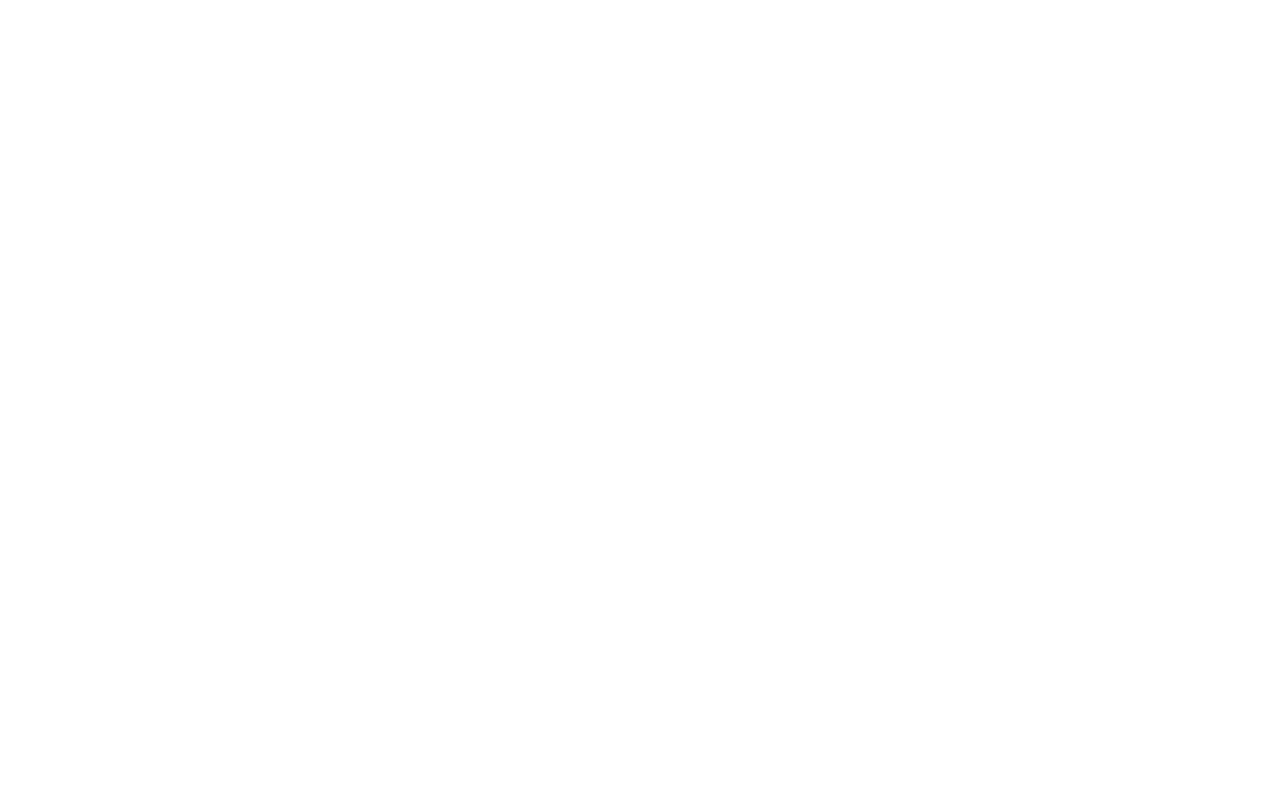
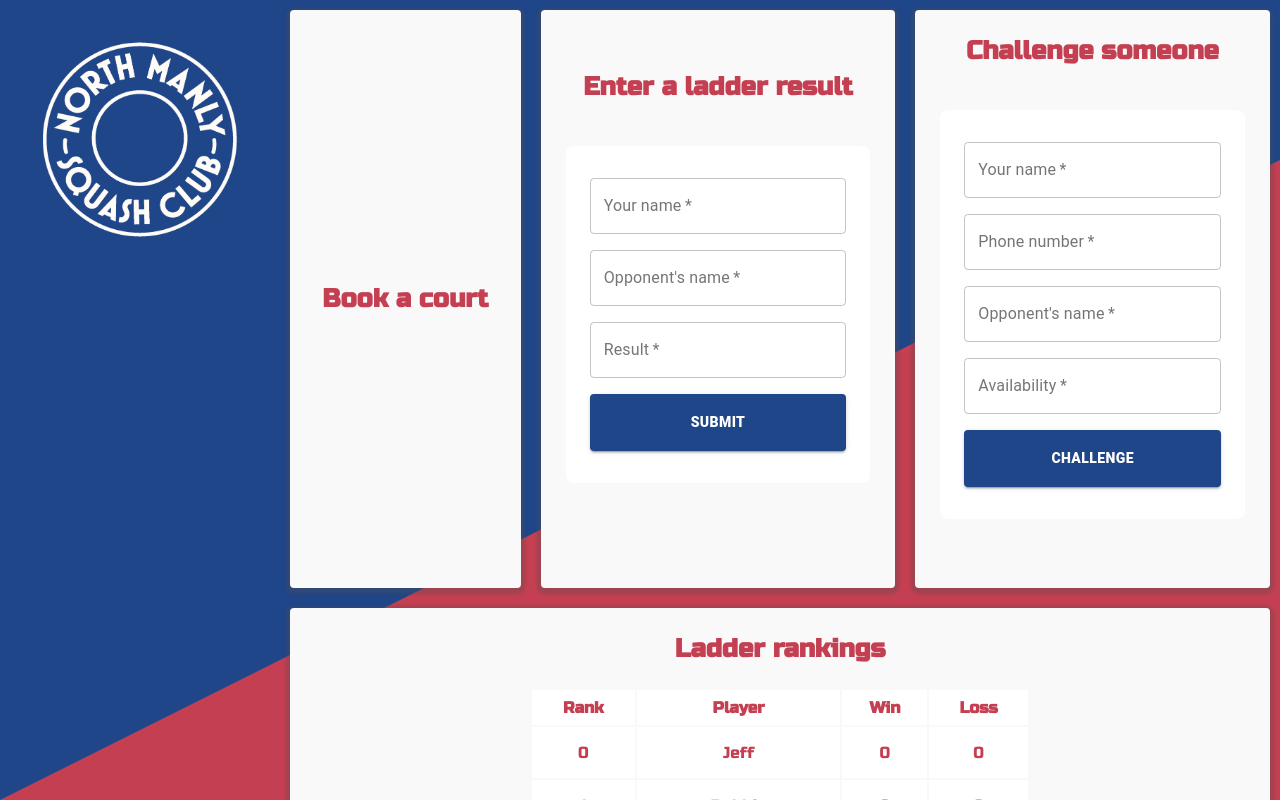
Before and after one commit to gpitot/northmanlysquash, a React (Create React App) app: page / in a window 1280 px wide. Shown: the top 800 px of the page. Built offline with nearby package versions, Linux system fonts and the light colour scheme.

Commit message:
add google forms

```diff
--- a/src/App.js
+++ b/src/App.js
@@ -1,6 +1,12 @@
-
+import React from "react";
+import Landing from "./pages/Landing";
+import Theme from "./Theme";
 function App() {
-  return null;
+  return (
+    <Theme>
+      <Landing />
+    </Theme>
+  );
 }
 
 export default App;
--- /dev/null
+++ b/src/Theme/index.js
@@ -0,0 +1,23 @@
+import React from "react";
+import { createMuiTheme } from "@material-ui/core/styles";
+import { ThemeProvider } from "@material-ui/styles";
+import { red } from "@material-ui/core/colors";
+
+const theme = createMuiTheme({
+  palette: {
+    primary: {
+      // Purple and green play nicely together.
+      main: "#1f4689",
+    },
+    secondary: {
+      // This is green.A700 as hex.
+      main: "#c43f51",
+    },
+  },
+});
+
+const Theme = ({ children }) => {
+  return <ThemeProvider theme={theme}>{children}</ThemeProvider>;
+};
+
+export default Theme;
--- /dev/null
+++ b/src/pages/Form/index.js
@@ -0,0 +1,101 @@
+import React, { useState } from "react";
+
+import { makeStyles } from "@material-ui/core/styles";
+import { Button, TextField } from "@material-ui/core";
+
+const useStyles = makeStyles({
+  form: {
+    display: "flex",
+    flexDirection: "column",
+    width: "100%",
+    maxWidth: 500,
+    margin: "44px auto",
+    padding: 24,
+    background: "white",
+    borderRadius: 8,
+  },
+
+  formField: {
+    margin: "8px 0",
+  },
+
+  button: {
+    color: "white",
+    fontWeight: 800,
+    margin: "8px 0",
+    padding: "16px",
+  },
+
+  input: {
+    fontFamily: "Russo One, sans-serif",
+    "&::placeholder": {
+      fontFamily: "Russo One, sans-serif",
+    },
+  },
+
+  submitted: {
+    color: "#1f4689",
+  },
+});
+
+const Form = ({ url, fields, submitText, submittedText }) => {
+  const DEFAULT_STATE = {};
+  fields.forEach(({ name }) => (DEFAULT_STATE[name] = ""));
+
+  const [formData, setFormData] = useState(DEFAULT_STATE);
+  const [submitted, setSubmitted] = useState(false);
+  const classes = useStyles();
+
+  const handleChange = (e) => {
+    setFormData({
+      ...formData,
+      [e.target.name]: e.target.value,
+    });
+  };
+
+  const handleSubmit = (e) => {
+    e.preventDefault();
+
+    const data = new FormData();
+    fields.forEach(({ id, name }) => {
+      data.append(id, formData[name]);
+    });
+    fetch(url, { method: "post", body: data });
+    setSubmitted(true);
+  };
+
+  if (submitted) {
+    return <h1 className={classes.submitted}>{submittedText}</h1>;
+  }
+
+  return (
+    <form className={classes.form} onSubmit={handleSubmit}>
+      {fields.map(({ name, label }) => (
+        <TextField
+          className={classes.formField}
+          variant="outlined"
+          label={label}
+          name={name}
+          onChange={handleChange}
+          required
+          InputProps={{
+            classes: {
+              input: classes.input,
+            },
+          }}
+        />
+      ))}
+
+      <Button
+        type="submit"
+        color="primary"
+        variant="contained"
+        className={classes.button}
+      >
+        {submitText}
+      </Button>
+    </form>
+  );
+};
+
+export default Form;
--- a/src/pages/Landing/index.js
+++ b/src/pages/Landing/index.js
@@ -0,0 +1,112 @@
+import React, { useEffect, useRef } from "react";
+import "./style.scss";
+import Ranks from "../Ranks";
+import Form from "../Form";
+
+const Landing = () => {
+  const canvasEl = useRef(null);
+
+  useEffect(() => {
+    const canvas = canvasEl.current;
+    const width = window.innerWidth;
+    const height = window.innerHeight;
+    canvas.width = width;
+    canvas.height = height;
+
+    const ctx = canvas.getContext("2d");
+    ctx.fillStyle = "#1f4689";
+    ctx.fillRect(0, 0, width, height);
+
+    //red
+    ctx.fillStyle = "#c43f51";
+    ctx.beginPath();
+    ctx.moveTo(width, height / 5);
+    ctx.lineTo(0, height);
+    ctx.lineTo(width, height);
+    ctx.lineTo(width, height / 5);
+    ctx.fill();
+  }, []);
+
+  return (
+    <section className="area">
+      <canvas id="bg" ref={canvasEl}></canvas>
+      <img className="logo" src="/logo-white.png" />
+
+      <div className="container">
+        <a
+          className="box"
+          href="http://www.tennisvenues.com.au/booking/warringah-recreation-centre-squash"
+        >
+          <h1>Book a court</h1>
+          {/* <h5>$17.50</h5>
+          <h5>7-10pm</h5> */}
+        </a>
+        <div className="box" href="https://forms.gle/yoUpRaYPc8mnvMBG6">
+          <h1>Enter a ladder result</h1>
+          <Form
+            url="https://docs.google.com/forms/u/0/d/e/1FAIpQLSfduxmW8QYUZ7prmCMvsFBVk0YaaGq7-BXp8NkF51LI16q1gQ/formResponse"
+            submitText={"Submit"}
+            fields={[
+              {
+                id: "entry.1876331337",
+                name: "challenger",
+                label: "Your name",
+              },
+              {
+                id: "entry.1213379668",
+                name: "opponent",
+                label: "Opponent's name",
+              },
+              {
+                id: "entry.642223520",
+                name: "result",
+                label: "Result",
+              },
+            ]}
+            submittedText="Result submitted"
+          />
+        </div>
+
+        <div className="box" href="https://forms.gle/yoUpRaYPc8mnvMBG6">
+          <h1>Challenge someone</h1>
+          <Form
+            url="https://docs.google.com/forms/u/0/d/e/1FAIpQLSdZGiuxlFoJ9wstQXQNUJrlfY1IXGRgmIsTemN6TVuHFJATTA/formResponse"
+            submitText={"Challenge"}
+            fields={[
+              {
+                id: "entry.239854278",
+                name: "challenger",
+                label: "Your name",
+              },
+              {
+                  id: "entry.891488740",
+                  name : "contact",
+                  label : "Phone number",
+              },
+              {
+                id: "entry.1262188678",
+                name: "opponent",
+                label: "Opponent's name",
+              },
+              {
+                id: "entry.1965906427",
+                name: "availability",
+                label: "Availability",
+              },
+            ]}
+            submittedText="Opponent challenged"
+          />
+        </div>
+        <a
+          className="box"
+          href="https://www.facebook.com/groups/427687110671206"
+        >
+          <h1>Ladder rankings</h1>
+          <Ranks />
+        </a>
+      </div>
+    </section>
+  );
+};
+
+export default Landing;
--- /dev/null
+++ b/src/pages/Landing/style.scss
@@ -0,0 +1,92 @@
+@import url("https://fonts.googleapis.com/css2?family=Anton&display=swap");
+@import url('https://fonts.googleapis.com/css2?family=Russo+One&display=swap');
+
+$blue: #1f4689;
+$red: #c43f51;
+$white : #f9f9f9;
+
+.area {
+  min-height: 100vh;
+  width: 100%;
+
+  display: flex;
+  justify-content: space-around;
+  align-items: center;
+  // font-family: "Anton", sans-serif;
+  font-family: 'Russo One', sans-serif;
+
+  @media (max-width:850px) {
+      flex-direction: column;
+  }
+
+  #bg {
+    position: fixed;
+    top: 0;
+    left: 0;
+    width: 100%;
+    height: 100%;
+    z-index: -1;
+  }
+
+  .logo {
+    width: 200px;
+    height: auto;
+    flex-shrink:0;
+    margin-left:40px;
+    margin-top:40px;
+    align-self:flex-start;
+
+    @media (max-width:1300px) {
+        margin:40px;
+        max-width:calc(100% - 80px);
+    }
+  }
+
+  .container {
+    display: flex;
+    flex-flow: row wrap;
+    justify-content: center;
+    width: 1400px;
+    max-width:100%;
+
+    @media (max-width:1300px) {
+        width:auto;
+    }
+
+    @media (max-width:850px) {
+        padding-bottom: 50px;
+    }
+  }
+
+  .box {
+    display: flex;
+    align-items: center;
+    justify-content: center;
+    flex-direction: column;
+    flex-grow: 1;
+    max-width:100%;
+    background: $white;
+    margin: 25px;
+    box-shadow: 0px 2px 3px 4px rgba(83, 78, 78, 0.32);
+    padding: 25px;
+    color: $red;
+    border-radius: 4px;
+    text-decoration: none;
+    transition: transform 300ms ease;
+    cursor: pointer;
+
+    @media (max-width:1300px) {
+        margin:10px;
+    }
+
+    h1 {
+      font-size: 1.6rem;
+      text-align: center;
+      margin:0;
+    }
+    h5 {
+        margin:0;
+        font-size:1.5rem;
+    }
+  }
+}
--- /dev/null
+++ b/src/pages/Ranks/index.js
@@ -0,0 +1,24 @@
+import React from "react";
+import "./style.scss";
+import ranks from "./ranks";
+
+const Ranks = () => (
+  <table className="ranks">
+    <tr>
+      <th>Rank</th>
+      <th>Player</th>
+      <th>Win</th>
+      <th>Loss</th>
+    </tr>
+    {ranks.map(([name, win, loss], idx) => (
+      <tr key={idx}>
+        <td>{idx}</td>
+        <td>{name}</td>
+        <td>{win}</td>
+        <td>{loss}</td>
+      </tr>
+    ))}
+  </table>
+);
+
+export default Ranks;
--- /dev/null
+++ b/src/pages/Ranks/ranks.js
@@ -0,0 +1,23 @@
+export default [
+  ["Jeff", 0, 0],
+  ["Robbie", 0, 0],
+  ["Bruce", 0, 0],
+  ["Scott", 0, 0],
+  ["Rusty", 0, 0],
+  ["Mark", 0, 0],
+  ["Mark", 0, 0],
+  ["Smiffy", 0, 0],
+  ["Gil", 0, 0],
+  ["Jim", 0, 0],
+  ["Sebastian", 0, 0],
+  ["Guy", 0, 0],
+  ["Tariq", 0, 0],
+  ["Stuart", 0, 0],
+  ["Naomi", 0, 0],
+  ["Alex", 0, 0],
+  ["Nick", 0, 0],
+  ["Carl", 0, 0],
+  ["Sam", 0, 0],
+  ["John", 0, 0],
+  ["James", 0, 0],
+];
--- /dev/null
+++ b/src/pages/Ranks/style.scss
@@ -0,0 +1,25 @@
+
+$blue: #1f4689;
+
+.ranks {
+    width:500px;
+    max-width:100%;
+    margin-top:24px;
+
+    td {
+        padding:16px;
+        text-align : center;
+    }
+
+    th {
+        padding:8px;
+    }
+
+    tr {
+        background: white;
+
+        &:nth-child(odd) td {
+            color:$blue;
+        }
+    }
+}
--- /dev/null
+++ b/src/utils/styles/colors.scss
@@ -0,0 +1,3 @@
+
+$blue : #1f4689;
+$red : #c43f51;
```
Also changed, not shown: src/pages/Landing/style.module.less (deleted).
